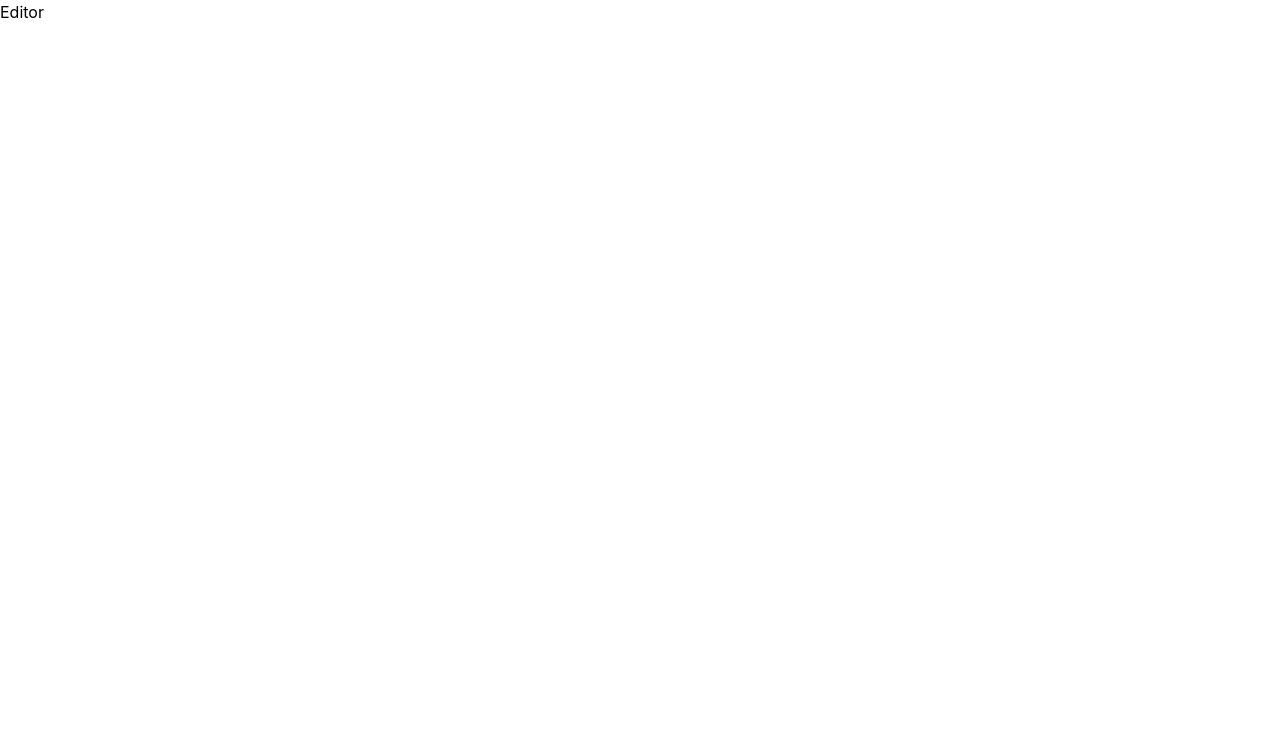
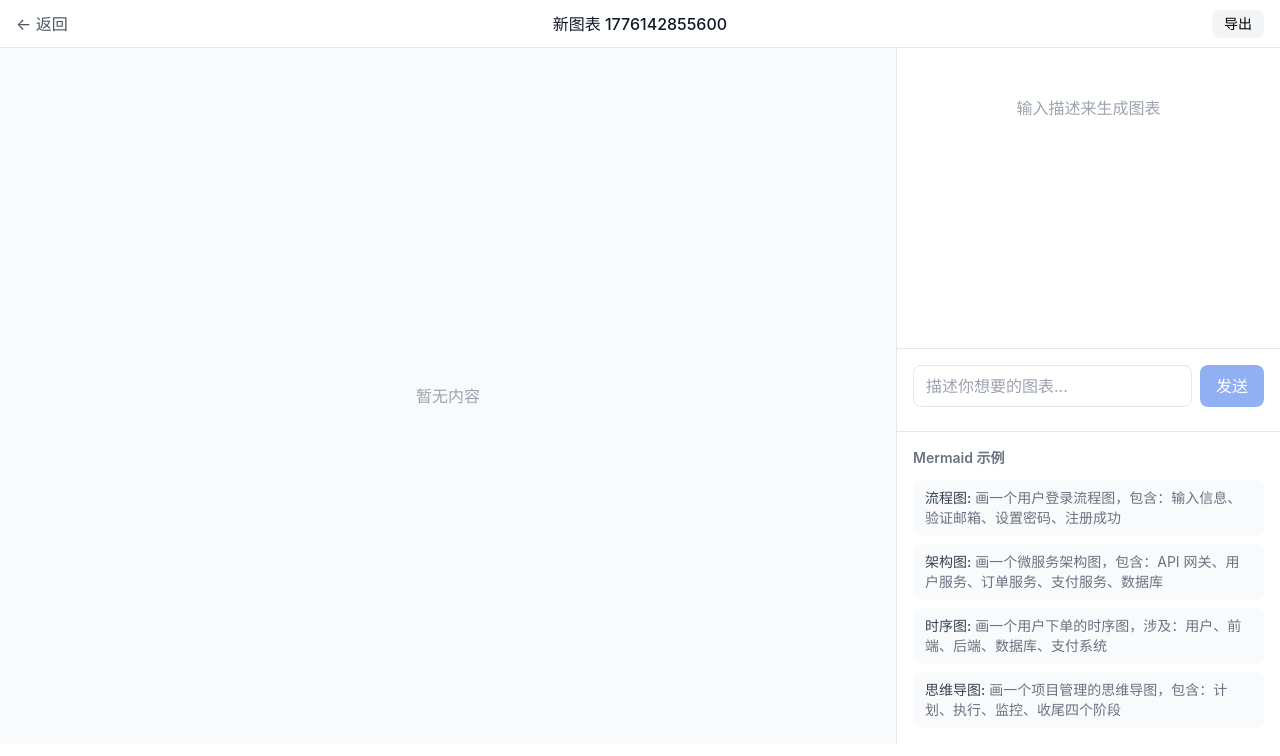
Before and after one commit to geekspeng/HelloDraw, a React (Vite) app: page / in a window 1280 px wide. Both pictures are taken after a click on the button "生成图表". Shown: the top 756 px of the page. Built offline with nearby package versions, Linux system fonts and the light colour scheme; the HTML template or start-up script is replaced by a standard one.

Commit message:
feat: 创建编辑器页面 ChartEditor 组件
实现完整的编辑器页面，包含工具栏、画布区（Mermaid/Excalidraw/Draw.io）和 AI 对话面板，
Editor.tsx 重导出 ChartEditor 保持路由兼容性。

Co-Authored-By: Claude Opus 4.6 <noreply@anthropic.com>

```diff
--- /dev/null
+++ b/src/components/editor/ChartEditor.tsx
@@ -0,0 +1,81 @@
+import { useEffect, useState } from 'react'
+import { useParams, useNavigate } from 'react-router-dom'
+import { useProjectStore } from '../../stores/projectStore'
+import MermaidPreview from './MermaidPreview'
+import ChatPanel from '../chat/ChatPanel'
+
+export default function ChartEditor() {
+  const { projectId } = useParams<{ projectId: string }>()
+  const navigate = useNavigate()
+  const { getProject, updateProject, currentProject, setCurrentProject } = useProjectStore()
+  const [content, setContent] = useState('')
+
+  useEffect(() => {
+    if (projectId) {
+      const project = getProject(projectId)
+      if (project) {
+        setCurrentProject(project)
+        setContent(project.content)
+      } else {
+        navigate('/')
+      }
+    }
+  }, [projectId, getProject, setCurrentProject, navigate])
+
+  const handleContentChange = (newContent: string) => {
+    setContent(newContent)
+    if (currentProject) {
+      updateProject(currentProject.id, { content: newContent })
+    }
+  }
+
+  if (!currentProject) {
+    return <div>加载中...</div>
+  }
+
+  return (
+    <div className="h-[calc(100vh-3.5rem)] flex flex-col">
+      {/* 工具栏 */}
+      <div className="h-12 bg-white dark:bg-gray-800 border-b border-gray-200 dark:border-gray-700 flex items-center justify-between px-4">
+        <button
+          onClick={() => navigate('/')}
+          className="text-gray-600 dark:text-gray-300 hover:text-blue-600 transition-colors"
+        >
+          ← 返回
+        </button>
+        <h1 className="font-medium text-gray-900 dark:text-white">
+          {currentProject.name}
+        </h1>
+        <div className="flex gap-2">
+          <button
+            onClick={() => {/* TODO: 导出功能 */}}
+            className="px-3 py-1 text-sm bg-gray-100 dark:bg-gray-700 rounded-lg hover:bg-gray-200 dark:hover:bg-gray-600 transition-colors"
+          >
+            导出
+          </button>
+        </div>
+      </div>
+
+      {/* 内容区 */}
+      <div className="flex-1 flex overflow-hidden">
+        {/* 画布区 */}
+        <div className="flex-1 p-4 overflow-auto bg-gray-50 dark:bg-gray-900">
+          {currentProject.engine === 'mermaid' && (
+            <MermaidPreview code={content} className="min-h-full" />
+          )}
+          {currentProject.engine === 'excalidraw' && (
+            <div className="text-gray-400">Excalidraw 画布（开发中）</div>
+          )}
+          {currentProject.engine === 'drawio' && (
+            <div className="text-gray-400">Draw.io 画布（开发中）</div>
+          )}
+        </div>
+
+        {/* 对话面板 */}
+        <div className="w-96 flex flex-col">
+          <ChatPanel engine={currentProject.engine} />
+        </div>
+      </div>
+    </div>
+  )
+}
--- a/src/pages/Editor.tsx
+++ b/src/pages/Editor.tsx
@@ -1,3 +1,2 @@
-export default function Editor() {
-  return <div>Editor</div>
-}
+// 重导出，保持路由兼容
+export { default } from '../components/editor/ChartEditor'
```
